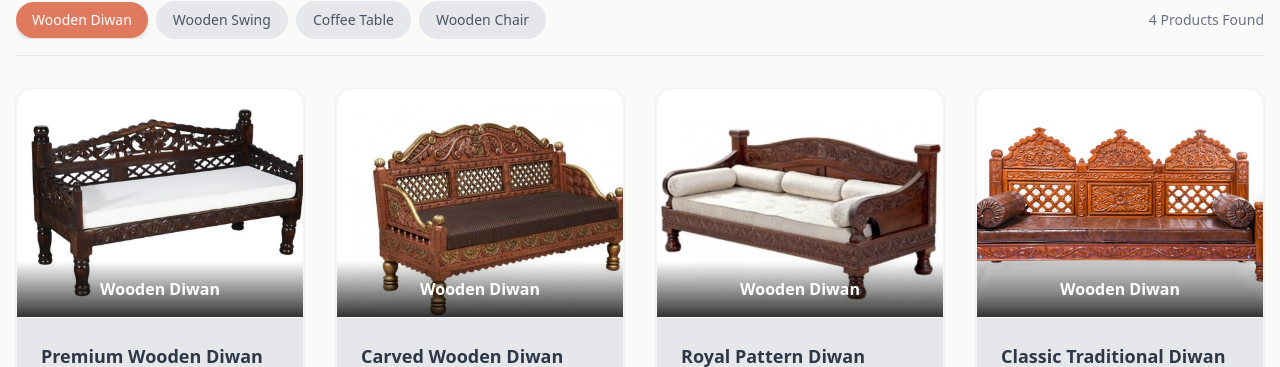
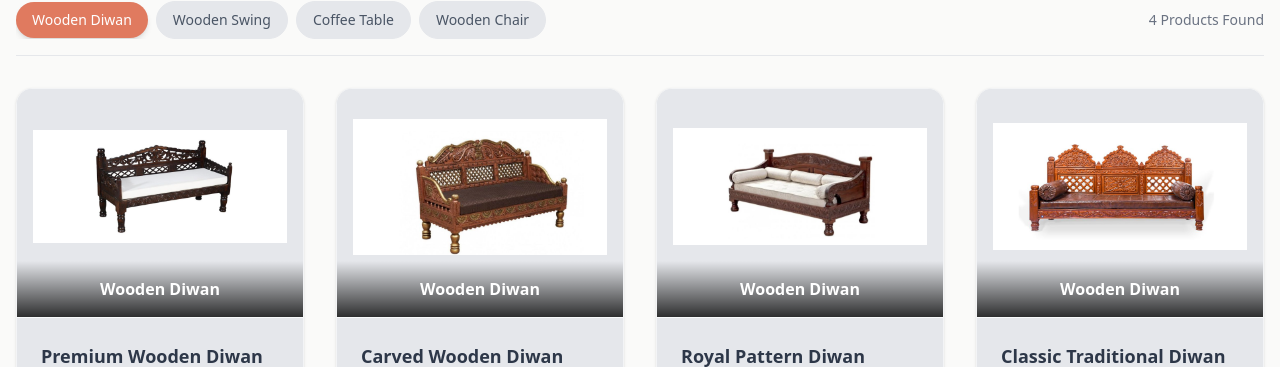
Before and after one commit to ashadullah761-tech/handicraft, a Next.js app: page /shop in a window 1280 px wide. Shown: the part 288-655 px from the top of the page. Built offline with nearby package versions, Linux system fonts and the light colour scheme; no server answers; the database is empty.

Commit message:
Use object-contain for shop page images so they are not cropped

```diff
--- a/src/app/shop/page.tsx
+++ b/src/app/shop/page.tsx
@@ -100,7 +100,7 @@ export default function Shop() {
                   fill
                   unoptimized={true}
                   sizes="(max-width: 768px) 100vw, 25vw"
-                  className="object-cover transition-transform duration-700 group-hover:scale-110"
+                  className="object-contain p-4 pb-12 transition-transform duration-700 group-hover:scale-110"
                 />
                 <div className="absolute bottom-0 inset-x-0 bg-gradient-to-t from-black/80 to-transparent p-4 z-10">
                   <h3 className="text-white font-bold text-center">{product.category}</h3>
```
